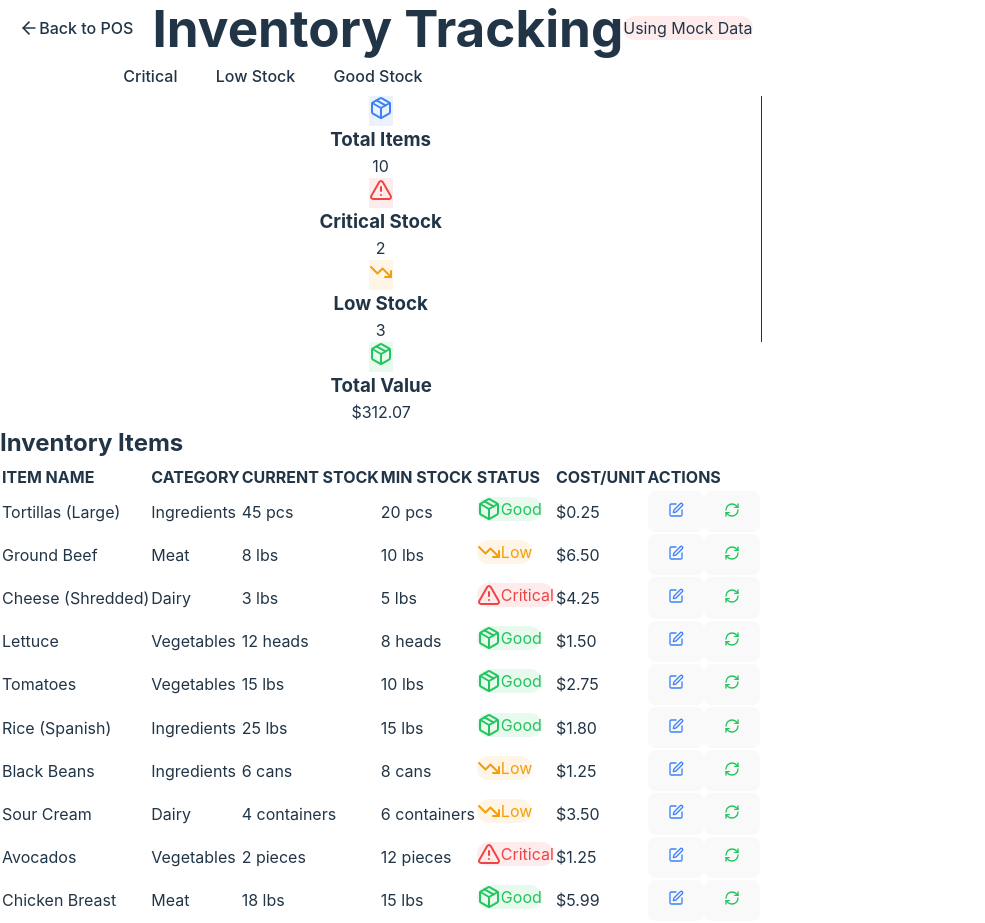
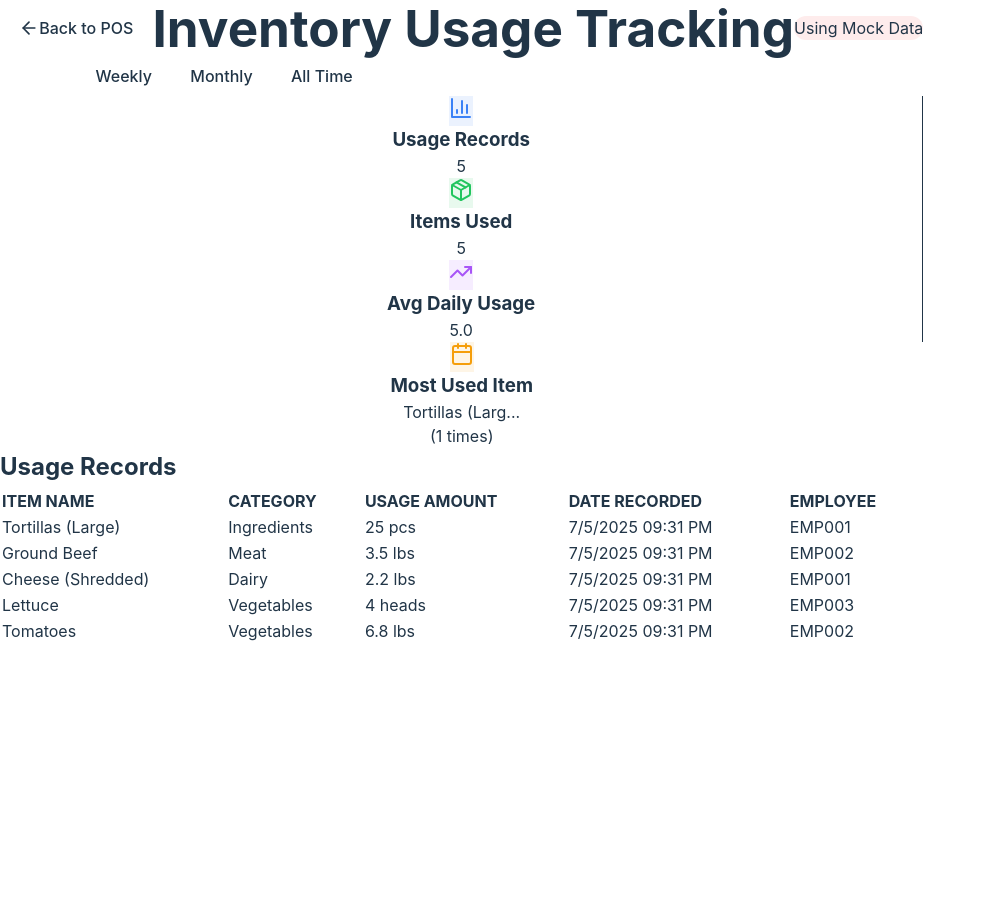
Before and after one commit to Randymor10/POS-tablet, a React (Vite) app: page /inventory-tracking in a window 1280 px wide. Shown: the whole page, without its empty margins (0-985 px from the left). After the commit the page ends 800 px from the top, so only its background shows below. Built offline with nearby package versions, Linux system fonts and the light colour scheme.

Commit message:
Transform Inventory Tracking to Usage Tracking

```diff
--- a/src/pages/InventoryTrackingPage.tsx
+++ b/src/pages/InventoryTrackingPage.tsx
@@ -1,37 +1,36 @@
 import React, { useState, useEffect } from 'react';
 import { useNavigate } from 'react-router-dom';
-import { ArrowLeft, Package, AlertTriangle, TrendingDown, Plus, Edit, RefreshCw } from 'lucide-react';
+import { ArrowLeft, Package, TrendingUp, Calendar, BarChart3 } from 'lucide-react';
 
-interface InventoryItem {
+interface InventoryUsageRecord {
   id: number;
-  name: string;
+  item_name: string;
   category: string;
-  current_stock: number;
-  min_stock: number;
+  usage_amount: number;
   unit: string;
-  cost_per_unit?: number;
-  supplier?: string;
-  last_restocked?: string;
-  status: 'good' | 'low' | 'critical';
+  date_recorded: string;
+  employee_id?: string;
 }
 
 const InventoryTrackingPage: React.FC = () => {
   const navigate = useNavigate();
   const [isLoading, setIsLoading] = useState(true);
-  const [filter, setFilter] = useState<'all' | 'critical' | 'low' | 'good'>('all');
+  const [filter, setFilter] = useState<'daily' | 'weekly' | 'monthly' | 'all'>('daily');
 
-  // Mock inventory data
-  const [inventoryItems] = useState<InventoryItem[]>([
-    { id: 1, name: 'Tortillas (Large)', category: 'Ingredients', current_stock: 45, min_stock: 20, unit: 'pcs', cost_per_unit: 0.25, supplier: 'Local Bakery', status: 'good' },
-    { id: 2, name: 'Ground Beef', category: 'Meat', current_stock: 8, min_stock: 10, unit: 'lbs', cost_per_unit: 6.50, supplier: 'Meat Co.', status: 'low' },
-    { id: 3, name: 'Cheese (Shredded)', category: 'Dairy', current_stock: 3, min_stock: 5, unit: 'lbs', cost_per_unit: 4.25, supplier: 'Dairy Farm', status: 'critical' },
-    { id: 4, name: 'Lettuce', category: 'Vegetables', current_stock: 12, min_stock: 8, unit: 'heads', cost_per_unit: 1.50, supplier: 'Fresh Produce', status: 'good' },
-    { id: 5, name: 'Tomatoes', category: 'Vegetables', current_stock: 15, min_stock: 10, unit: 'lbs', cost_per_unit: 2.75, supplier: 'Fresh Produce', status: 'good' },
-    { id: 6, name: 'Rice (Spanish)', category: 'Ingredients', current_stock: 25, min_stock: 15, unit: 'lbs', cost_per_unit: 1.80, supplier: 'Grain Supply', status: 'good' },
-    { id: 7, name: 'Black Beans', category: 'Ingredients', current_stock: 6, min_stock: 8, unit: 'cans', cost_per_unit: 1.25, supplier: 'Canned Goods Co.', status: 'low' },
-    { id: 8, name: 'Sour Cream', category: 'Dairy', current_stock: 4, min_stock: 6, unit: 'containers', cost_per_unit: 3.50, supplier: 'Dairy Farm', status: 'low' },
-    { id: 9, name: 'Avocados', category: 'Vegetables', current_stock: 2, min_stock: 12, unit: 'pieces', cost_per_unit: 1.25, supplier: 'Fresh Produce', status: 'critical' },
-    { id: 10, name: 'Chicken Breast', category: 'Meat', current_stock: 18, min_stock: 15, unit: 'lbs', cost_per_unit: 5.99, supplier: 'Meat Co.', status: 'good' },
+  // Mock usage data - showing daily usage records
+  const [usageRecords] = useState<InventoryUsageRecord[]>([
+    { id: 1, item_name: 'Tortillas (Large)', category: 'Ingredients', usage_amount: 25, unit: 'pcs', date_recorded: new Date().toISOString(), employee_id: 'EMP001' },
+    { id: 2, item_name: 'Ground Beef', category: 'Meat', usage_amount: 3.5, unit: 'lbs', date_recorded: new Date().toISOString(), employee_id: 'EMP002' },
+    { id: 3, item_name: 'Cheese (Shredded)', category: 'Dairy', usage_amount: 2.2, unit: 'lbs', date_recorded: new Date().toISOString(), employee_id: 'EMP001' },
+    { id: 4, item_name: 'Lettuce', category: 'Vegetables', usage_amount: 4, unit: 'heads', date_recorded: new Date().toISOString(), employee_id: 'EMP003' },
+    { id: 5, item_name: 'Tomatoes', category: 'Vegetables', usage_amount: 6.8, unit: 'lbs', date_recorded: new Date().toISOString(), employee_id: 'EMP002' },
+    { id: 6, item_name: 'Rice (Spanish)', category: 'Ingredients', usage_amount: 8.5, unit: 'lbs', date_recorded: new Date(Date.now() - 24 * 60 * 60 * 1000).toISOString(), employee_id: 'EMP001' },
+    { id: 7, item_name: 'Black Beans', category: 'Ingredients', usage_amount: 12, unit: 'cans', date_recorded: new Date(Date.now() - 24 * 60 * 60 * 1000).toISOString(), employee_id: 'EMP002' },
+    { id: 8, item_name: 'Sour Cream', category: 'Dairy', usage_amount: 3, unit: 'containers', date_recorded: new Date(Date.now() - 48 * 60 * 60 * 1000).toISOString(), employee_id: 'EMP003' },
+    { id: 9, item_name: 'Avocados', category: 'Vegetables', usage_amount: 18, unit: 'pieces', date_recorded: new Date(Date.now() - 48 * 60 * 60 * 1000).toISOString(), employee_id: 'EMP001' },
+    { id: 10, item_name: 'Chicken Breast', category: 'Meat', usage_amount: 5.2, unit: 'lbs', date_recorded: new Date(Date.now() - 72 * 60 * 60 * 1000).toISOString(), employee_id: 'EMP002' },
+    { id: 11, item_name: 'Tortillas (Large)', category: 'Ingredients', usage_amount: 30, unit: 'pcs', date_recorded: new Date(Date.now() - 72 * 60 * 60 * 1000).toISOString(), employee_id: 'EMP003' },
+    { id: 12, item_name: 'Ground Beef', category: 'Meat', usage_amount: 4.1, unit: 'lbs', date_recorded: new Date(Date.now() - 96 * 60 * 60 * 1000).toISOString(), employee_id: 'EMP001' },
   ]);
 
   useEffect(() => {
@@ -42,37 +41,40 @@ const InventoryTrackingPage: React.FC = () => {
     return () => clearTimeout(timer);
   }, []);
 
-  const filteredItems = inventoryItems.filter(item => {
-    if (filter === 'all') return true;
-    return item.status === filter;
+  const getFilteredRecords = () => {
+    const now = new Date();
+    return usageRecords.filter(record => {
+      const recordDate = new Date(record.date_recorded);
+
+      switch (filter) {
+        case 'daily':
+          return recordDate.toDateString() === now.toDateString();
+        case 'weekly':
+          const weekAgo = new Date(now.getTime() - 7 * 24 * 60 * 60 * 1000);
+          return recordDate >= weekAgo;
+        case 'monthly':
+          const monthAgo = new Date(now.getTime() - 30 * 24 * 60 * 60 * 1000);
+          return recordDate >= monthAgo;
+        default:
+          return true;
+      }
     });
-
-  const criticalItems = inventoryItems.filter(item => item.status === 'critical').length;
-  const lowStockItems = inventoryItems.filter(item => item.status === 'low').length;
-  const totalItems = inventoryItems.length;
-  const totalValue = inventoryItems.reduce((sum, item) => sum + (item.current_stock * (item.cost_per_unit || 0)), 0);
-
-  const getStatusColor = (status: string) => {
-    switch (status) {
-      case 'critical':
-        return { bg: 'rgba(239, 68, 68, 0.1)', text: '#ef4444' };
-      case 'low':
-        return { bg: 'rgba(245, 158, 11, 0.1)', text: '#f59e0b' };
-      default:
-        return { bg: 'rgba(34, 197, 94, 0.1)', text: '#22c55e' };
-    }
   };
 
-  const getStatusIcon = (status: string) => {
-    switch (status) {
-      case 'critical':
-        return <AlertTriangle className="w-4 h-4" />;
-      case 'low':
-        return <TrendingDown className="w-4 h-4" />;
-      default:
-        return <Package className="w-4 h-4" />;
-    }
-  };
+  const filteredRecords = getFilteredRecords();
+  const totalUsageRecords = filteredRecords.length;
+  const totalItems = new Set(filteredRecords.map(record => record.item_name)).size;
+  const averageDailyUsage = filteredRecords.length > 0 ? filteredRecords.length / Math.max(1, filter === 'daily' ? 1 : filter === 'weekly' ? 7 : 30) : 0;
+
+  // Find most used item
+  const itemUsageCounts = filteredRecords.reduce((acc, record) => {
+    acc[record.item_name] = (acc[record.item_name] || 0) + 1;
+    return acc;
+  }, {} as Record<string, number>);
+
+  const mostUsedItem = Object.entries(itemUsageCounts).reduce((max, [item, count]) =>
+    count > max.count ? { item, count } : max, { item: 'None', count: 0 }
+  );
 
   return (
     <div className="min-h-screen" style={{ backgroundColor: 'var(--bg-primary)', color: 'var(--text-primary)' }}>
@@ -91,7 +93,7 @@ const InventoryTrackingPage: React.FC = () => {
             Back to POS
           </button>
           <h1 className="text-2xl font-bold" style={{ color: 'var(--text-primary)' }}>
-            Inventory Tracking
+            Inventory Usage Tracking
           </h1>
           <div className="px-3 py-1 rounded-full text-sm" style={{
             backgroundColor: 'rgba(239, 68, 68, 0.1)',
@@ -104,10 +106,10 @@ const InventoryTrackingPage: React.FC = () => {
         {/* Filter Buttons */}
         <div className="flex gap-2 mb-6">
           {[
-            { key: 'all', label: 'All Items' },
-            { key: 'critical', label: 'Critical' },
-            { key: 'low', label: 'Low Stock' },
-            { key: 'good', label: 'Good Stock' },
+            { key: 'daily', label: 'Daily' },
+            { key: 'weekly', label: 'Weekly' },
+            { key: 'monthly', label: 'Monthly' },
+            { key: 'all', label: 'All Time' },
           ].map(({ key, label }) => (
             <button
               key={key}
@@ -134,52 +136,22 @@ const InventoryTrackingPage: React.FC = () => {
           border: '1px solid var(--border-color)'
         }}>
           <div className="grid grid-cols-1 md:grid-cols-4 divide-x" style={{ borderColor: 'var(--border-color)' }}>
-            {/* Total Items Column */}
+            {/* Total Usage Records Column */}
             <div className="p-6 text-center">
               <div className="flex justify-center mb-3">
                 <div className="p-2 rounded-lg" style={{ backgroundColor: 'rgba(59, 130, 246, 0.1)' }}>
-                  <Package className="w-6 h-6" style={{ color: '#3b82f6' }} />
+                  <BarChart3 className="w-6 h-6" style={{ color: '#3b82f6' }} />
                 </div>
               </div>
               <h3 className="text-sm font-medium mb-2" style={{ color: 'var(--text-muted)' }}>
-                Total Items
+                Usage Records
               </h3>
               <p className="text-2xl font-bold" style={{ color: 'var(--text-primary)' }}>
-                {totalItems}
+                {totalUsageRecords}
               </p>
             </div>
 
-            {/* Critical Stock Column */}
-            <div className="p-6 text-center">
-              <div className="flex justify-center mb-3">
-                <div className="p-2 rounded-lg" style={{ backgroundColor: 'rgba(239, 68, 68, 0.1)' }}>
-                  <AlertTriangle className="w-6 h-6" style={{ color: '#ef4444' }} />
-                </div>
-              </div>
-              <h3 className="text-sm font-medium mb-2" style={{ color: 'var(--text-muted)' }}>
-                Critical Stock
-              </h3>
-              <p className="text-2xl font-bold" style={{ color: 'var(--text-primary)' }}>
-                {criticalItems}
-              </p>
-            </div>
-
-            {/* Low Stock Column */}
-            <div className="p-6 text-center">
-              <div className="flex justify-center mb-3">
-                <div className="p-2 rounded-lg" style={{ backgroundColor: 'rgba(245, 158, 11, 0.1)' }}>
-                  <TrendingDown className="w-6 h-6" style={{ color: '#f59e0b' }} />
-                </div>
-              </div>
-              <h3 className="text-sm font-medium mb-2" style={{ color: 'var(--text-muted)' }}>
-                Low Stock
-              </h3>
-              <p className="text-2xl font-bold" style={{ color: 'var(--text-primary)' }}>
-                {lowStockItems}
-              </p>
-            </div>
-
-            {/* Total Value Column */}
+            {/* Unique Items Used Column */}
             <div className="p-6 text-center">
               <div className="flex justify-center mb-3">
                 <div className="p-2 rounded-lg" style={{ backgroundColor: 'rgba(34, 197, 94, 0.1)' }}>
@@ -187,23 +159,56 @@ const InventoryTrackingPage: React.FC = () => {
                 </div>
               </div>
               <h3 className="text-sm font-medium mb-2" style={{ color: 'var(--text-muted)' }}>
-                Total Value
+                Items Used
               </h3>
               <p className="text-2xl font-bold" style={{ color: 'var(--text-primary)' }}>
-                ${totalValue.toFixed(2)}
+                {totalItems}
+              </p>
+            </div>
+
+            {/* Average Daily Usage Column */}
+            <div className="p-6 text-center">
+              <div className="flex justify-center mb-3">
+                <div className="p-2 rounded-lg" style={{ backgroundColor: 'rgba(168, 85, 247, 0.1)' }}>
+                  <TrendingUp className="w-6 h-6" style={{ color: '#a855f7' }} />
+                </div>
+              </div>
+              <h3 className="text-sm font-medium mb-2" style={{ color: 'var(--text-muted)' }}>
+                Avg Daily Usage
+              </h3>
+              <p className="text-2xl font-bold" style={{ color: 'var(--text-primary)' }}>
+                {averageDailyUsage.toFixed(1)}
+              </p>
+            </div>
+
+            {/* Most Used Item Column */}
+            <div className="p-6 text-center">
+              <div className="flex justify-center mb-3">
+                <div className="p-2 rounded-lg" style={{ backgroundColor: 'rgba(245, 158, 11, 0.1)' }}>
+                  <Calendar className="w-6 h-6" style={{ color: '#f59e0b' }} />
+                </div>
+              </div>
+              <h3 className="text-sm font-medium mb-2" style={{ color: 'var(--text-muted)' }}>
+                Most Used Item
+              </h3>
+              <p className="text-lg font-bold" style={{ color: 'var(--text-primary)' }}>
+                {mostUsedItem.item.length > 15 ? mostUsedItem.item.substring(0, 15) + '...' : mostUsedItem.item}
+              </p>
+              <p className="text-sm" style={{ color: 'var(--text-muted)' }}>
+                ({mostUsedItem.count} times)
               </p>
             </div>
           </div>
         </div>
 
-        {/* Inventory Table */}
+        {/* Usage Records Table */}
         <div className="rounded-lg shadow overflow-hidden" style={{
           backgroundColor: 'var(--bg-secondary)',
           border: '1px solid var(--border-color)'
         }}>
           <div className="px-6 py-4 flex justify-between items-center" style={{ borderBottom: '1px solid var(--border-color)' }}>
             <h2 className="text-lg font-semibold" style={{ color: 'var(--text-primary)' }}>
-              Inventory Items
+              Usage Records
             </h2>
             <button
               className="flex items-center gap-2 px-4 py-2 rounded-lg font-medium transition-all"
@@ -213,19 +218,19 @@ const InventoryTrackingPage: React.FC = () => {
                 border: 'none'
               }}
             >
-              <Plus size={16} />
-              Add Item
+              <Package size={16} />
+              Record Usage
             </button>
           </div>
 
           {isLoading ? (
             <div className="p-8 text-center">
               <div className="animate-spin rounded-full h-8 w-8 border-b-2 mx-auto" style={{ borderColor: 'var(--accent-primary)' }}></div>
-              <p className="mt-2" style={{ color: 'var(--text-muted)' }}>Loading inventory data...</p>
+              <p className="mt-2" style={{ color: 'var(--text-muted)' }}>Loading usage data...</p>
             </div>
-          ) : filteredItems.length === 0 ? (
+          ) : filteredRecords.length === 0 ? (
             <div className="p-8 text-center" style={{ color: 'var(--text-muted)' }}>
-              No items found for the selected filter.
+              No usage records found for the selected period.
             </div>
           ) : (
             <div className="overflow-x-auto">
@@ -239,81 +244,42 @@ const InventoryTrackingPage: React.FC = () => {
                       Category
                     </th>
                     <th className="px-6 py-3 text-left text-xs font-medium uppercase tracking-wider" style={{ color: 'var(--text-muted)' }}>
-                      Current Stock
+                      Usage Amount
                     </th>
                     <th className="px-6 py-3 text-left text-xs font-medium uppercase tracking-wider" style={{ color: 'var(--text-muted)' }}>
-                      Min Stock
+                      Date Recorded
                     </th>
                     <th className="px-6 py-3 text-left text-xs font-medium uppercase tracking-wider" style={{ color: 'var(--text-muted)' }}>
-                      Status
-                    </th>
-                    <th className="px-6 py-3 text-left text-xs font-medium uppercase tracking-wider" style={{ color: 'var(--text-muted)' }}>
-                      Cost/Unit
-                    </th>
-                    <th className="px-6 py-3 text-left text-xs font-medium uppercase tracking-wider" style={{ color: 'var(--text-muted)' }}>
-                      Actions
+                      Employee
                     </th>
                   </tr>
                 </thead>
                 <tbody style={{ backgroundColor: 'var(--bg-secondary)' }}>
-                  {filteredItems.map((item, index) => {
-                    const statusColors = getStatusColor(item.status);
-                    return (
+                  {filteredRecords.map((record, index) => (
                     <tr
-                        key={item.id}
+                      key={record.id}
                       className="hover:opacity-80 transition-opacity"
                       style={{
-                          borderBottom: index < filteredItems.length - 1 ? '1px solid var(--border-color)' : 'none'
+                        borderBottom: index < filteredRecords.length - 1 ? '1px solid var(--border-color)' : 'none'
                       }}
                     >
                       <td className="px-6 py-4 whitespace-nowrap text-sm font-medium" style={{ color: 'var(--text-primary)' }}>
-                          {item.name}
+                        {record.item_name}
                       </td>
                       <td className="px-6 py-4 whitespace-nowrap text-sm" style={{ color: 'var(--text-secondary)' }}>
-                          {item.category}
+                        {record.category}
                       </td>
                       <td className="px-6 py-4 whitespace-nowrap text-sm" style={{ color: 'var(--text-primary)' }}>
-                          {item.current_stock} {item.unit}
+                        {record.usage_amount} {record.unit}
                       </td>
                       <td className="px-6 py-4 whitespace-nowrap text-sm" style={{ color: 'var(--text-secondary)' }}>
-                          {item.min_stock} {item.unit}
-                        </td>
-                        <td className="px-6 py-4 whitespace-nowrap">
-                          <span
-                            className="inline-flex items-center gap-1 px-2.5 py-0.5 rounded-full text-xs font-medium"
-                            style={{
-                              backgroundColor: statusColors.bg,
-                              color: statusColors.text
-                            }}
-                          >
-                            {getStatusIcon(item.status)}
-                            {item.status.charAt(0).toUpperCase() + item.status.slice(1)}
-                          </span>
+                        {new Date(record.date_recorded).toLocaleDateString()} {new Date(record.date_recorded).toLocaleTimeString([], { hour: '2-digit', minute: '2-digit' })}
                       </td>
                       <td className="px-6 py-4 whitespace-nowrap text-sm" style={{ color: 'var(--text-primary)' }}>
-                          ${item.cost_per_unit?.toFixed(2) || 'N/A'}
-                        </td>
-                        <td className="px-6 py-4 whitespace-nowrap text-sm">
-                          <div className="flex gap-2">
-                            <button
-                              className="transition-colors"
-                              style={{ color: '#3b82f6' }}
-                              title="Edit item"
-                            >
-                              <Edit size={16} />
-                            </button>
-                            <button
-                              className="transition-colors"
-                              style={{ color: '#22c55e' }}
-                              title="Restock item"
-                            >
-                              <RefreshCw size={16} />
-                            </button>
-                          </div>
+                        {record.employee_id || 'N/A'}
                       </td>
                     </tr>
-                    );
-                  })}
+                  ))}
                 </tbody>
               </table>
             </div>
```
Lines whose indentation alone changed are shown as unchanged.
